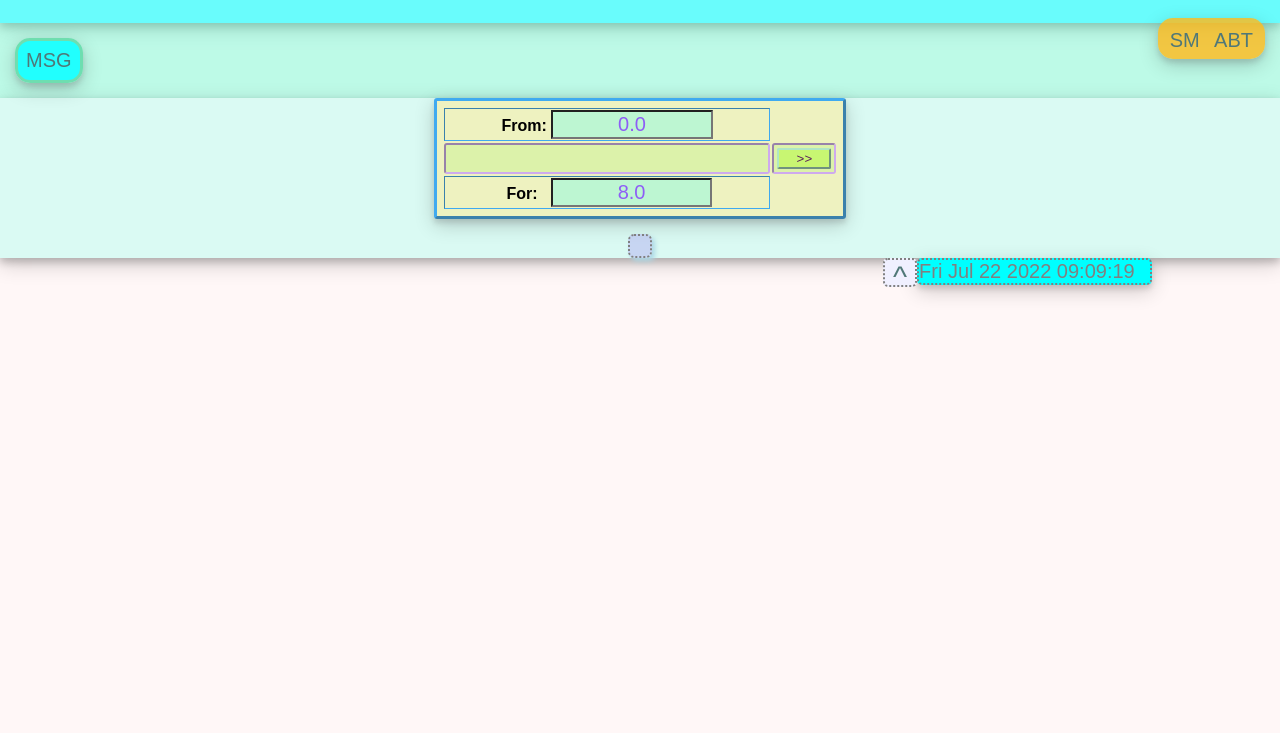
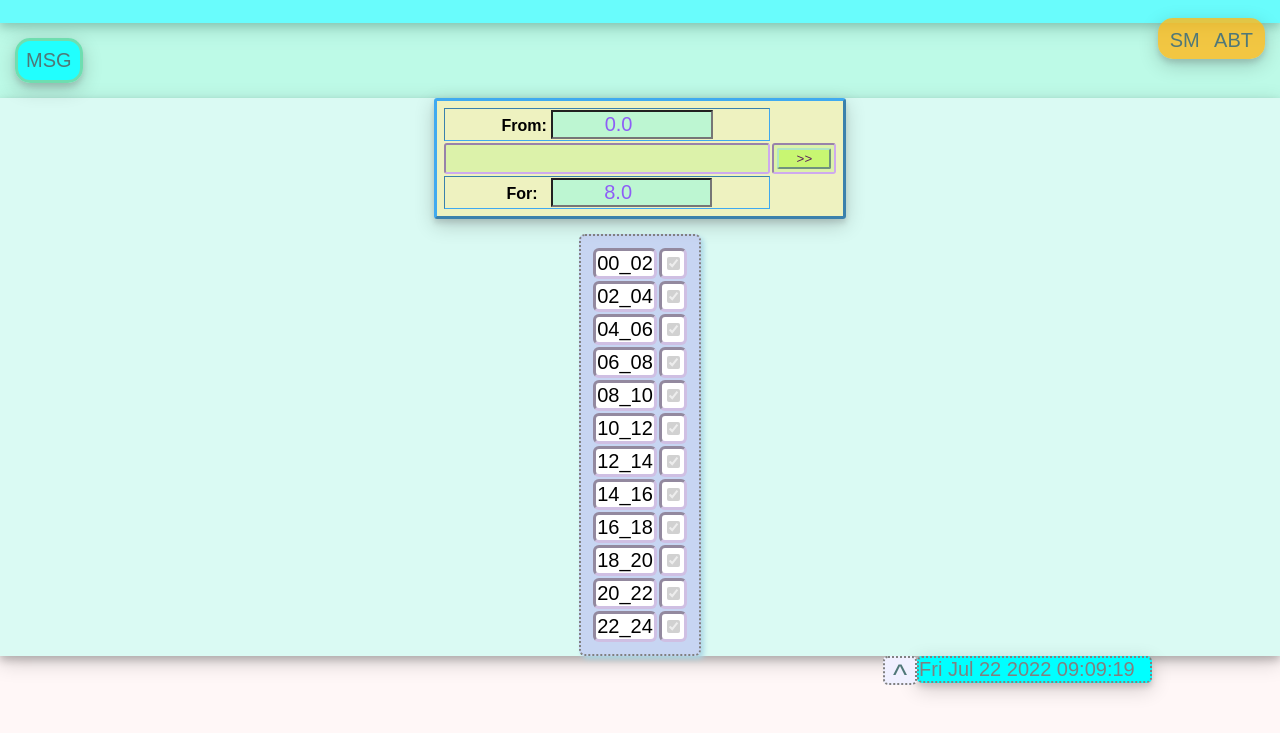
Before and after one commit to manishxzaviour/wambo_clean, a plain HTML site: page web/Index.html in a window 1280 px wide. Shown: the part 61-794 px from the top of the page. Drawn offline with Linux system fonts and the light colour scheme.

Commit message:
index cleaned

```diff
--- a/web/Index.html
+++ b/web/Index.html
@@ -4,8 +4,8 @@
 		<title>wambo</title>
 		<meta name="viewport" content="width=device-width, initial-scale=1">
 		<link rel="stylesheet" type="text/css" href="./index.css">
-		<script type="module" src="./index.js" async></script>
-		<script type="module" src="./Sced.js" async></script>
+		<script type="module" src="./index.js"	 defer></script>
+		<script type="module" src="./Sced.js" defer></script>
 		<style>
 			#titlle {float:right;margin:0px 10px;background-color:rgba(255,185,25,80%);border-radius:15px;padding:7px;}
 			#titlle li{display:inline-block; padding:0px 5px;padding-top:4px;}
@@ -52,7 +52,6 @@
 				</table>
 				<div id="container" align="center">
 					<table border="2px" border-color="silver"style="border-style: dotted" class="genericText" id="scedT">
-
 					</table>
 				</div>
 				<input id="d" type="text" name="d" style="display: none;">
--- a/web/index.css
+++ b/web/index.css
@@ -26,6 +26,3 @@ font-size:20px;
 font-family:'Rubik',sans-serif;
 display:inline-block;
 }
-.smallS{
-	responsive text for window size
-}
--- a/web/index.js
+++ b/web/index.js
@@ -39,25 +39,30 @@ till.onfocus = function () {
 };
 document.f1.addEventListener('submit',check);
 function Do() {
+  let listE=document.querySelector("#selF");
+  let lst=0.0;
   var slot = ["a", "b", "c", "d", "e", "f", "g", "h", "i", "j", "k","l"];
-   // add table elements through iteration
-  // <tr><td>Period</td><td id="day" style="text-align:center">On?</td></tr>
-	// 					<tr><td>04_06</td><td class="sced"><input type="checkbox" class="box" id="a"></td></tr>
-	// 					<tr><td>06_08</td><td class="sced"><input type="checkbox" class="box" id="b"></td></tr>
-	// 					<tr><td>08_10</td><td class="sced"><input type="checkbox" class="box" id="c"></td></tr>
-	// 					<tr><td>10_12</td><td class="sced"><input type="checkbox" class="box" id="d"></td></tr>
-	// 					<tr><td>12_14</td><td class="sced"><input type="checkbox" class="box" id="e"></td></tr>
-	// 					<tr><td>14_16</td><td class="sced"><input type="checkbox" class="box" id="f"></td></tr>
-	// 					<tr><td>16_18</td><td class="sced"><input type="checkbox" class="box" id="g"></td></tr>
-	// 					<tr><td>18_20</td><td class="sced"><input type="checkbox" class="box" id="h"></p></td></tr>
-	// 					<tr><td>20_22</td><td class="sced"><input type="checkbox" class="box" id="i"></td></tr>
-	// 					<tr><td>22_24</td><td class="sced"><input type="checkbox" class="box" id="j"></td></tr>
-	// 					<tr><td>24_2</td><td class="sced"><input type="checkbox" class="box" id="k"></p></tr>
-	// 					<tr><td>02_04</td><td class="sced"><input type="checkbox" class="box" id="l"></p></tr>
-  for (let i = 0; i < 12; i++) {
-    var x = document.getElementById(slot[i]);
-    x.checked = Boolean(scedule[i]);
-    x.disabled = true;
+  let table=document.getElementById("scedT");
+  let c=0;
+  for(let x=0;x<12;x++){
+    let tr=document.createElement("tr");
+    let td1=document.createElement("td");
+    let td2=document.createElement("td");
+    let ip=document.createElement("input");
+    let opt=document.createElement("option");
+    opt.value=lst;
+    listE.appendChild(opt);
+    lst+=0.5;
+    ip.type="checkbox";
+    ip.setAttribute("id",slot[x]);
+    ip.checked = Boolean(scedule[x]);
+    ip.disabled = true;
+    td1.innerText=((c<10)?("0"+c):c)+"_"+((c+2<10)?("0"+(c+2)):c+2);
+    c+=2;
+    td2.appendChild(ip);
+    tr.appendChild(td1);
+    tr.appendChild(td2);
+    table.append(tr);
   }
   if (
     /Android|webOS|iPhone|iPad|iPod|BlackBerry|IEMobile|Opera Mini/i.test(
@@ -69,18 +74,6 @@ function Do() {
   } else {
     document.getElementById("bdy").style = "overflow: hidden;";
   }
-  // add inner html array to selF
-  // <option value=0.0></option>
-	// 						<option value=0.3></option>
-	// 						<option value=1.0></option>
-	// 						<option value=1.3></option>
-	// 						<option value=2.0></option>
-	// 						<option value=2.3></option>
-	// 						<option value=3.0></option>
-	// 						<option value=4.0></option>
-	// 						<option value=6.0></option>
-	// 						<option value=7.0></option>
-	// 						<option value=8.0></option>
-	// 						<option value=10.0></option>
+
 }
 window.onload = Do;
```
Also changed, not shown: web/Upd.html (+0 -7 lines), web/abt.html (+11 -8 lines), 1 other file.
